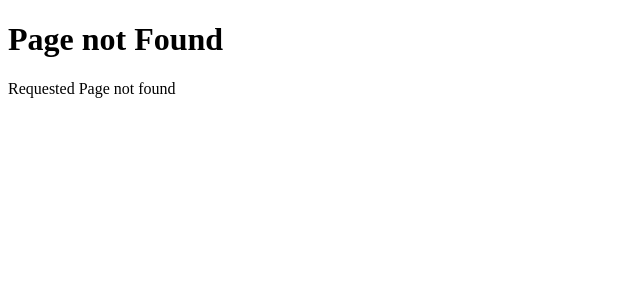
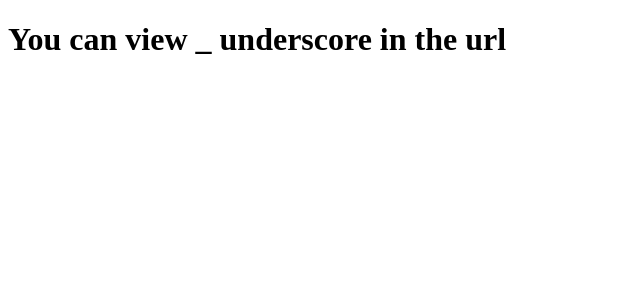
Before and after one commit to Hamza160/nextjs-tut, a Next.js app: page /%5Flib in a window 1280 px wide. Before the commit this address had no page. Shown: the top 300 px of the page, without its empty margins (0-640 px from the left). Built offline with nearby package versions, Linux system fonts and the light colour scheme.

Commit message:
Private Folders _ and %5F for showing _ underscore in url Done

```diff
--- /dev/null
+++ b/src/app/%5Flib/page.tsx
@@ -0,0 +1,3 @@
+export default function PrivateRoute(){
+    return <h1>You can view _ underscore in the url</h1>
+}
--- /dev/null
+++ b/src/app/_lib/page.tsx
@@ -0,0 +1,3 @@
+export default function PrivateRoute(){
+    return <h1>You cannot view this in the browser</h1>
+}
```
Also changed, not shown: src/app/%5Flib/format-date.ts (added), src/app/_lib/format-date.ts (added).
